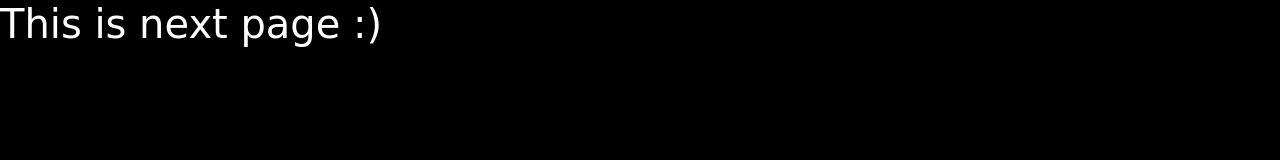
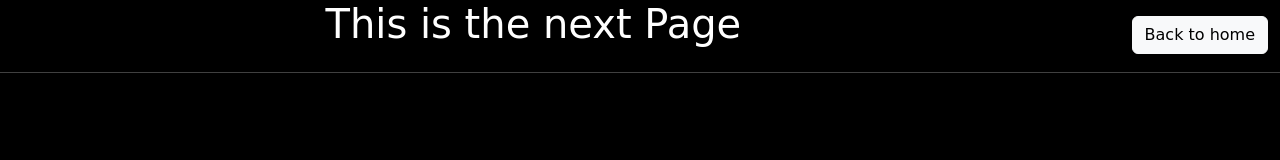
Before and after one commit to Abhay-aps001/BT-project, a plain HTML site: page next.html in a window 1280 px wide. Drawn offline with nearby package versions, Linux system fonts and the light colour scheme.

Commit message:
small change

```diff
--- a/next.html
+++ b/next.html
@@ -1,5 +1,6 @@
 <!DOCTYPE html>
 <html lang="en">
+
 <head>
     <meta charset="UTF-8">
     <meta name="viewport" content="width=device-width, initial-scale=1.0">
@@ -8,12 +9,29 @@
         integrity="sha384-sRIl4kxILFvY47J16cr9ZwB07vP4J8+LH7qKQnuqkuIAvNWLzeN8tE5YBujZqJLB" crossorigin="anonymous">
     <link rel="stylesheet" href="index.css">
 </head>
+
 <body>
-    <h1 class="text-white ">This is next page :)</h1>
+
+    <section class="container-fluid">
+        <div class="row">
+            <div class="col-md-10 text-white text-center">
+                <h1>This is the next Page</h1>
+            </div>
+            <div class="col-md-2 text-white text-end mt-3 ">
+                <a href="index.html">
+                    <button type="button" class="btn btn-light">Back to home</button>
+                </a>
+
+            </div>
+        </div>
+    </section>
+    <hr class="text-white">
+
 
     <script src="https://cdn.jsdelivr.net/npm/bootstrap@5.3.8/dist/js/bootstrap.bundle.min.js"
         integrity="sha384-FKyoEForCGlyvwx9Hj09JcYn3nv7wiPVlz7YYwJrWVcXK/BmnVDxM+D2scQbITxI"
         crossorigin="anonymous"></script>
     <script src="index.js"></script>
 </body>
+
 </html>
```
Lines whose indentation alone changed are shown as unchanged.
